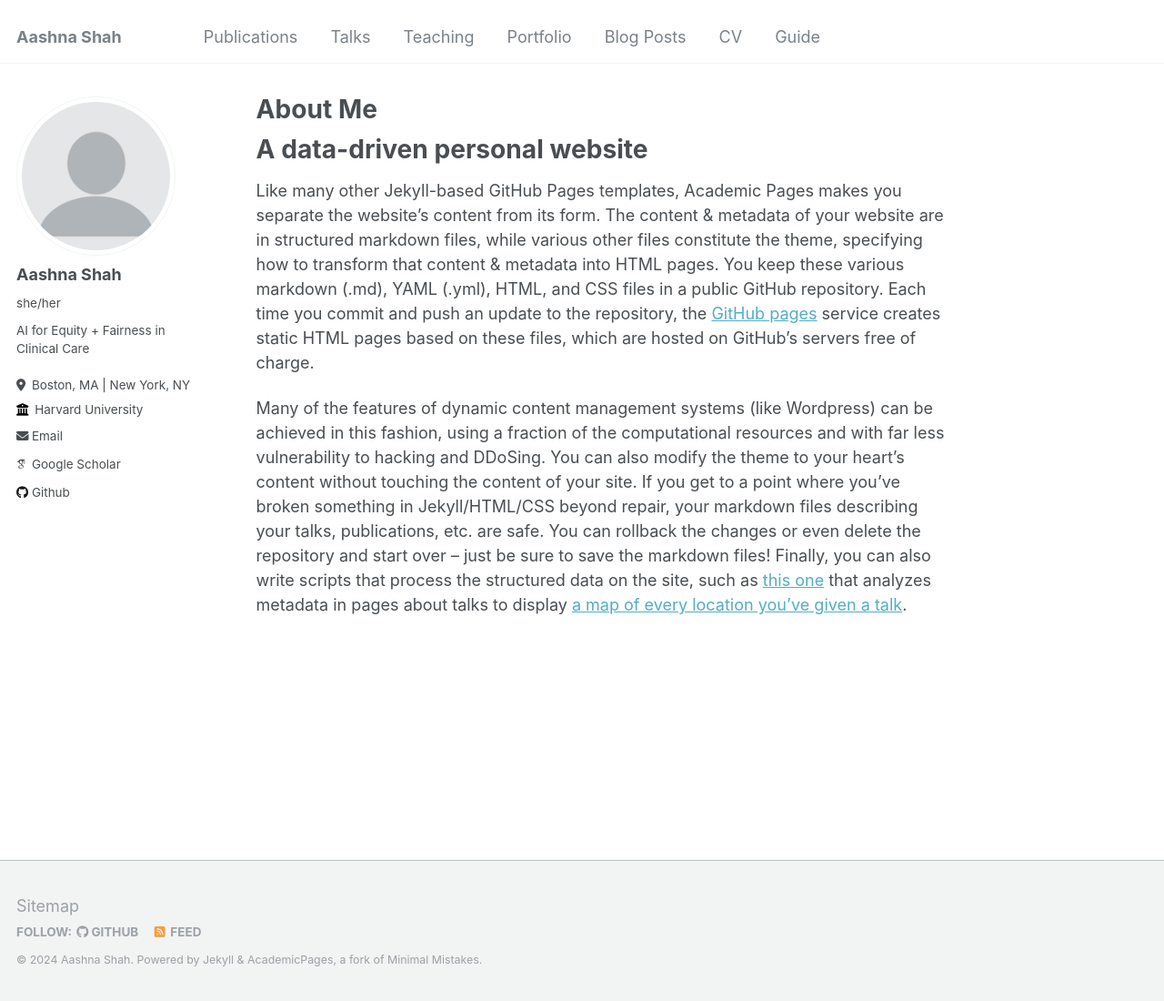
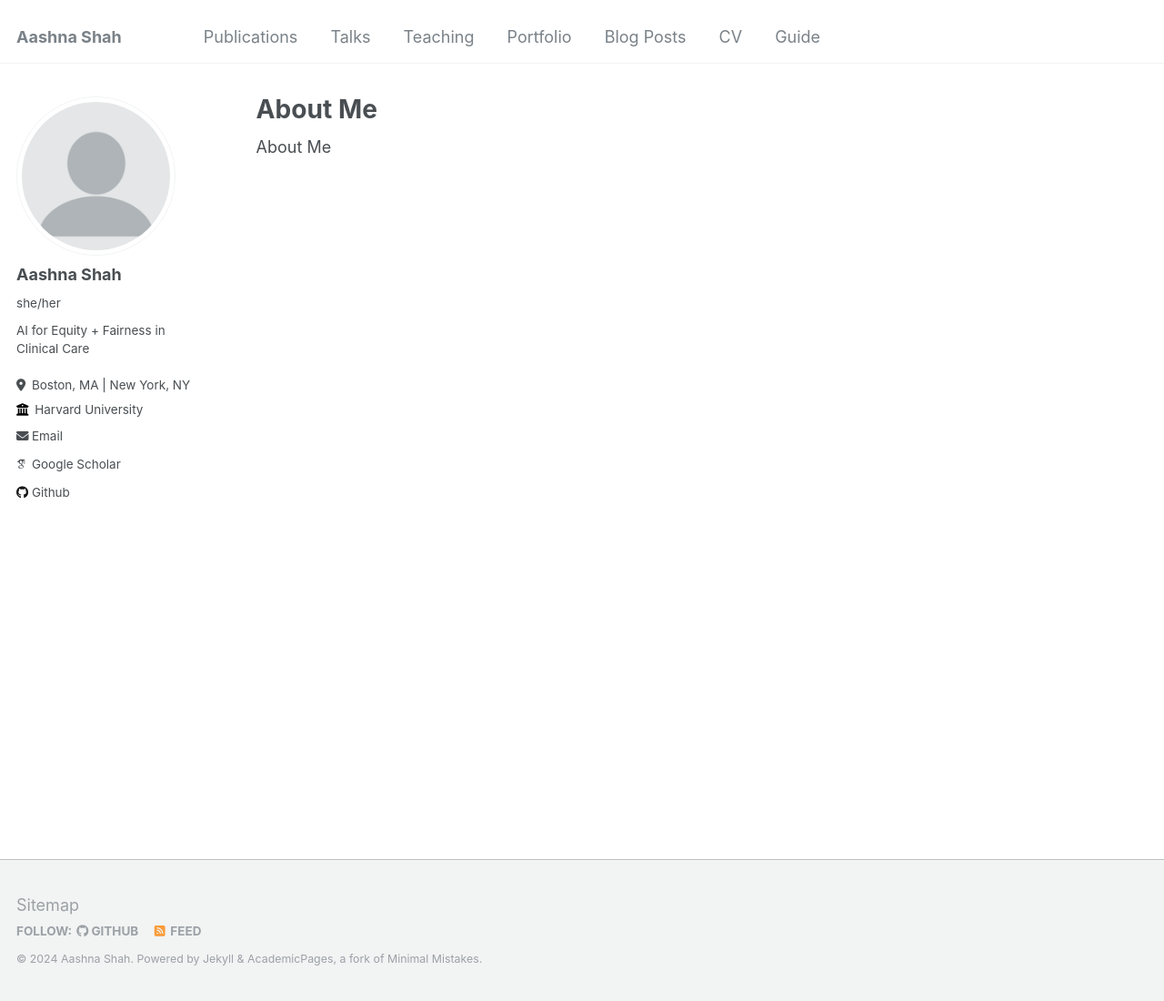
Before and after one commit to aashnapshah/aashnapshah.github.io, a Jekyll site: the page built from _pages/about.md, in a window 1280 px wide and 1100 px high. Shown: the whole window at 91% size. Built offline with Jekyll 4.4.1, drawn with Linux system fonts in a browser that asks for light colours; some web fonts are replaced.

Commit message:
Update about.md

```diff
--- a/_pages/about.md
+++ b/_pages/about.md
@@ -7,8 +7,4 @@
   - /about.html
 ---
 
-A data-driven personal website
-======
-Like many other Jekyll-based GitHub Pages templates, Academic Pages makes you separate the website's content from its form. The content & metadata of your website are in structured markdown files, while various other files constitute the theme, specifying how to transform that content & metadata into HTML pages. You keep these various markdown (.md), YAML (.yml), HTML, and CSS files in a public GitHub repository. Each time you commit and push an update to the repository, the [GitHub pages](https://pages.github.com/) service creates static HTML pages based on these files, which are hosted on GitHub's servers free of charge.
-
-Many of the features of dynamic content management systems (like Wordpress) can be achieved in this fashion, using a fraction of the computational resources and with far less vulnerability to hacking and DDoSing. You can also modify the theme to your heart's content without touching the content of your site. If you get to a point where you've broken something in Jekyll/HTML/CSS beyond repair, your markdown files describing your talks, publications, etc. are safe. You can rollback the changes or even delete the repository and start over -- just be sure to save the markdown files! Finally, you can also write scripts that process the structured data on the site, such as [this one](https://github.com/academicpages/academicpages.github.io/blob/master/talkmap.ipynb) that analyzes metadata in pages about talks to display [a map of every location you've given a talk](https://academicpages.github.io/talkmap.html).
+About Me
```
